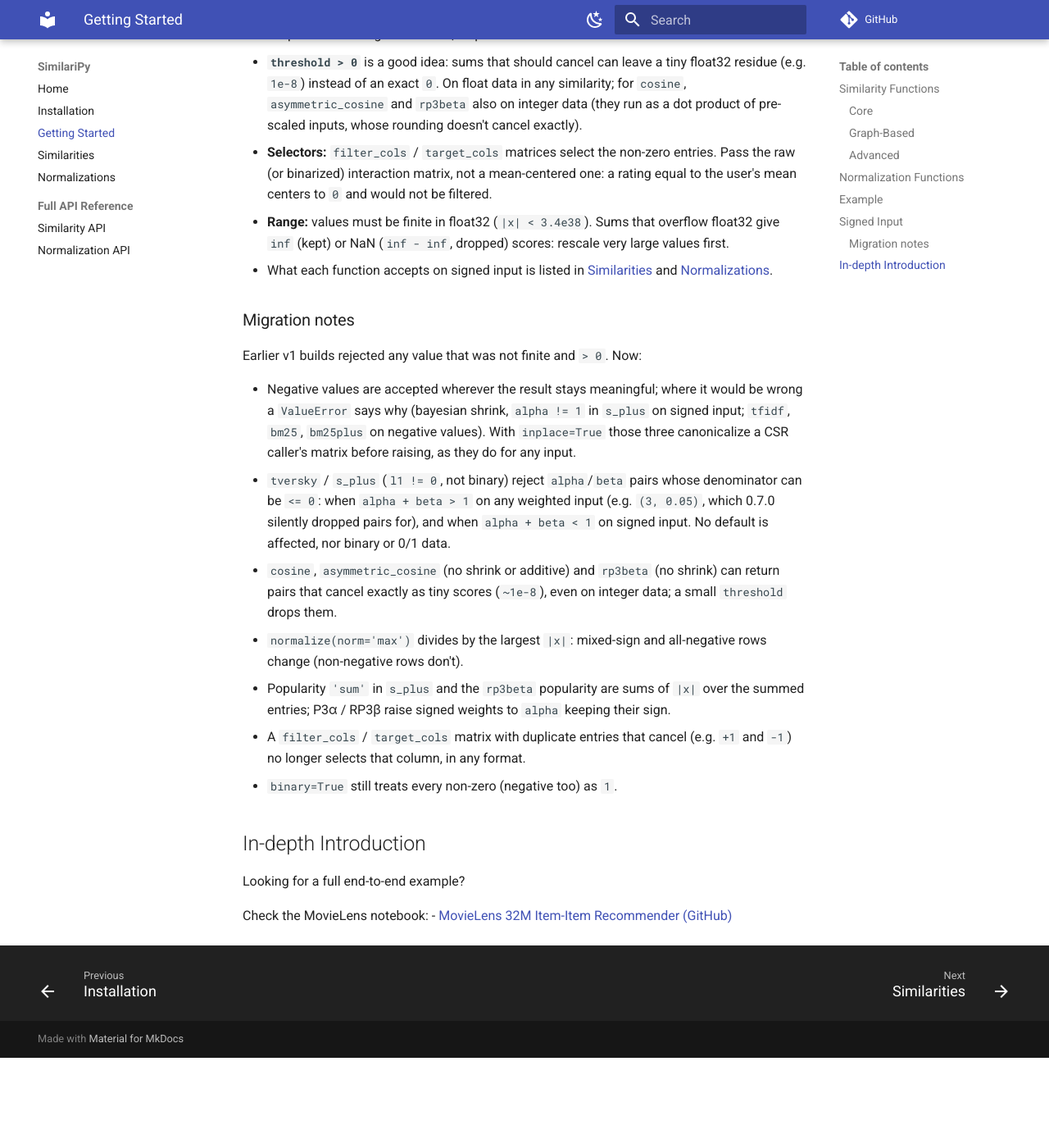
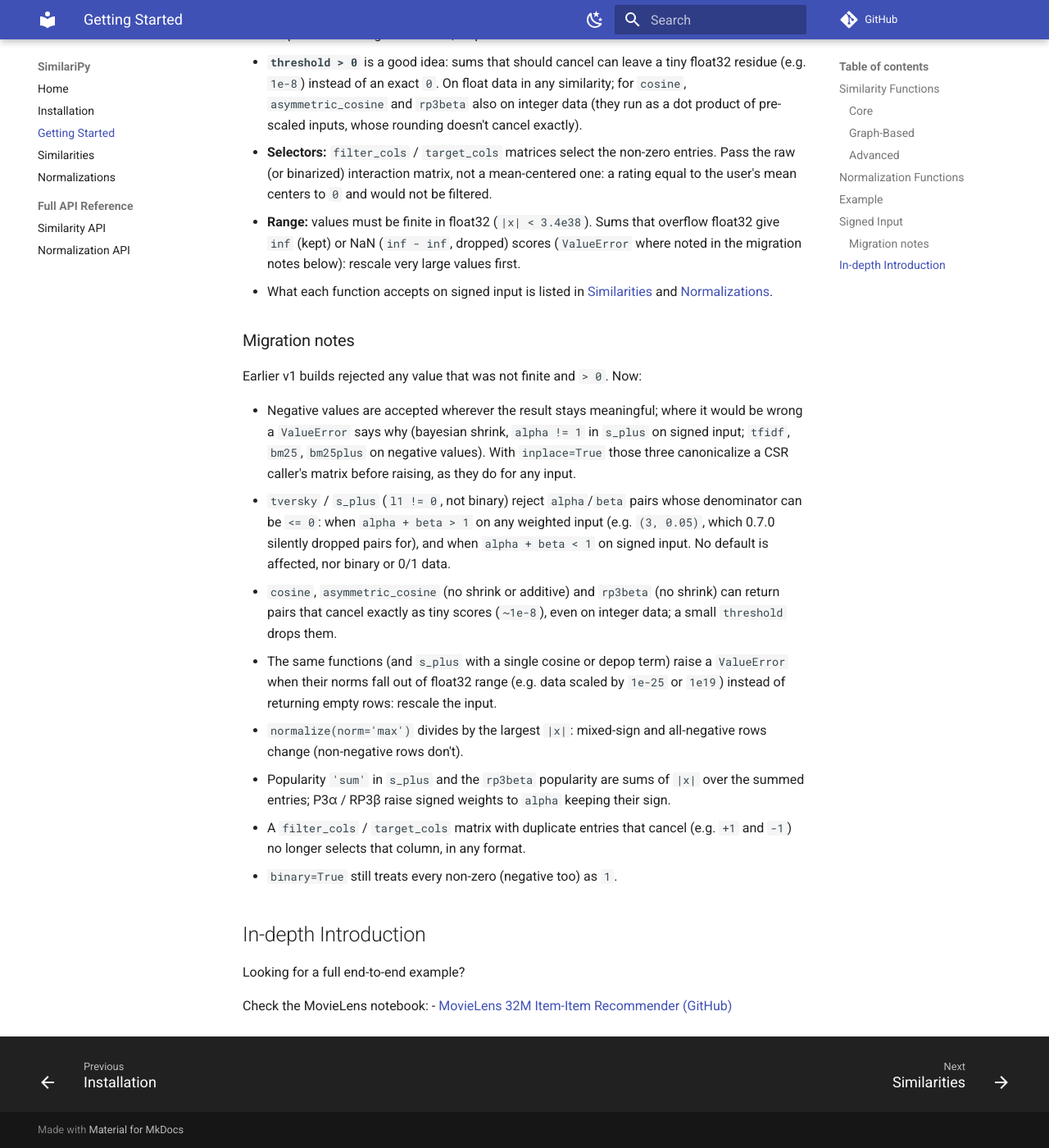
Before and after one commit to bogliosimone/similaripy, an MkDocs documentation site: the page built from docs/guide.md, in a window 1280 px wide and 1400 px high, scrolled down 2457 px. Shown: the whole window at 82% size. Built offline with MkDocs 1.6.1 and Material for MkDocs 9.7.7, drawn with Linux system fonts in a browser that asks for light colours; comment, search, counter and statistics services are not loaded; before the commit the page ends 3747 px from its top, so only the background shows below that.

Commit message:
float32 norms once; _prescale raises out of float32 range (Step 3i)
The product form (cosine, asymmetric cosine, rp3beta without shrink)
computed its norms a second time in float64, and fell back to the kernel
path when a scaled value could overflow. Norms are now float32 once, for
every path, _depop_as_cosine runs first, and _prescale reads the cosine
slots and scales in place. Instead of a fallback it raises ValueError
when a row/column with entries gets scale 0 or inf (its norm underflows
or overflows, e.g. data x 1e-25 or x 1e19), or a scaled value overflows.
The base returned real scores there through float64; the float32 kernel
paths return empty rows. Real interaction data is far from both.
Scores move by float32 rounding: parity vs 9e59b35 at --rtol 1e-4 PASS,
synthetic (block 0 and 1024) min overlap 0.99985 (cosine_binary),
Y50M min overlap 0.999959 (cosine, asymmetric_cosine; rp3beta_tuned
0.999982; rp3beta, dot, splus exact). Non-product-form cases exact. Migration-notes line; D51
addendum.

```diff
--- a/docs/guide.md
+++ b/docs/guide.md
@@ -103,8 +103,9 @@ similarity_matrix = sim.cosine(urm.T, k=50, threshold=1e-6)
   one: a rating equal to the user's mean centers to `0` and would not be
   filtered.
 - **Range:** values must be finite in float32 (`|x| < 3.4e38`). Sums that
-  overflow float32 give `inf` (kept) or NaN (`inf - inf`, dropped) scores:
-  rescale very large values first.
+  overflow float32 give `inf` (kept) or NaN (`inf - inf`, dropped) scores
+  (`ValueError` where noted in the migration notes below): rescale very
+  large values first.
 - What each function accepts on signed input is listed in
   [Similarities](similarity.md#signed-input) and
   [Normalizations](normalization.md#signed-input).
@@ -126,6 +127,9 @@ Earlier v1 builds rejected any value that was not finite and `> 0`. Now:
 - `cosine`, `asymmetric_cosine` (no shrink or additive) and `rp3beta` (no
   shrink) can return pairs that cancel exactly as tiny scores (`~1e-8`), even on
   integer data; a small `threshold` drops them.
+- The same functions (and `s_plus` with a single cosine or depop term) raise a
+  `ValueError` when their norms fall out of float32 range (e.g. data scaled by
+  `1e-25` or `1e19`) instead of returning empty rows: rescale the input.
 - `normalize(norm='max')` divides by the largest `|x|`: mixed-sign and
   all-negative rows change (non-negative rows don't).
 - Popularity `'sum'` in `s_plus` and the `rp3beta` popularity are sums of `|x|`
```
Also changed, not shown: 2 other files.
